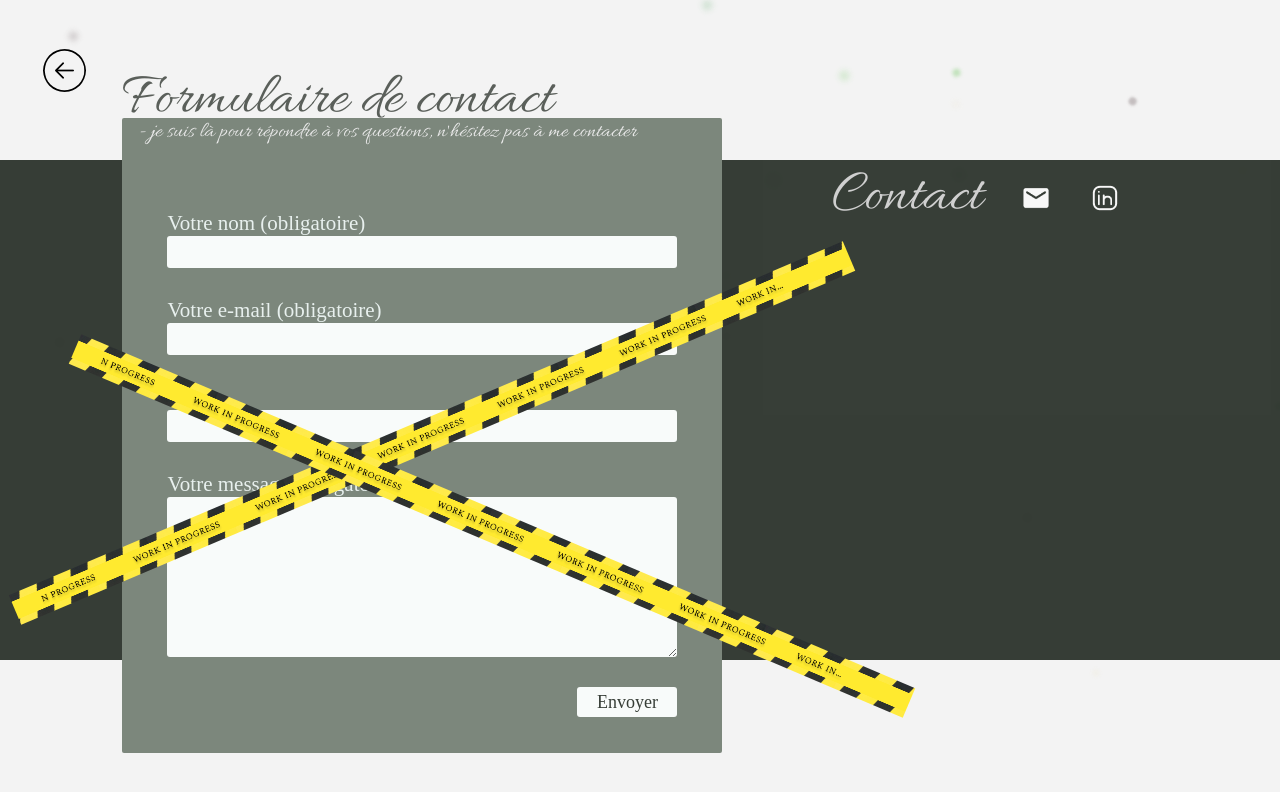
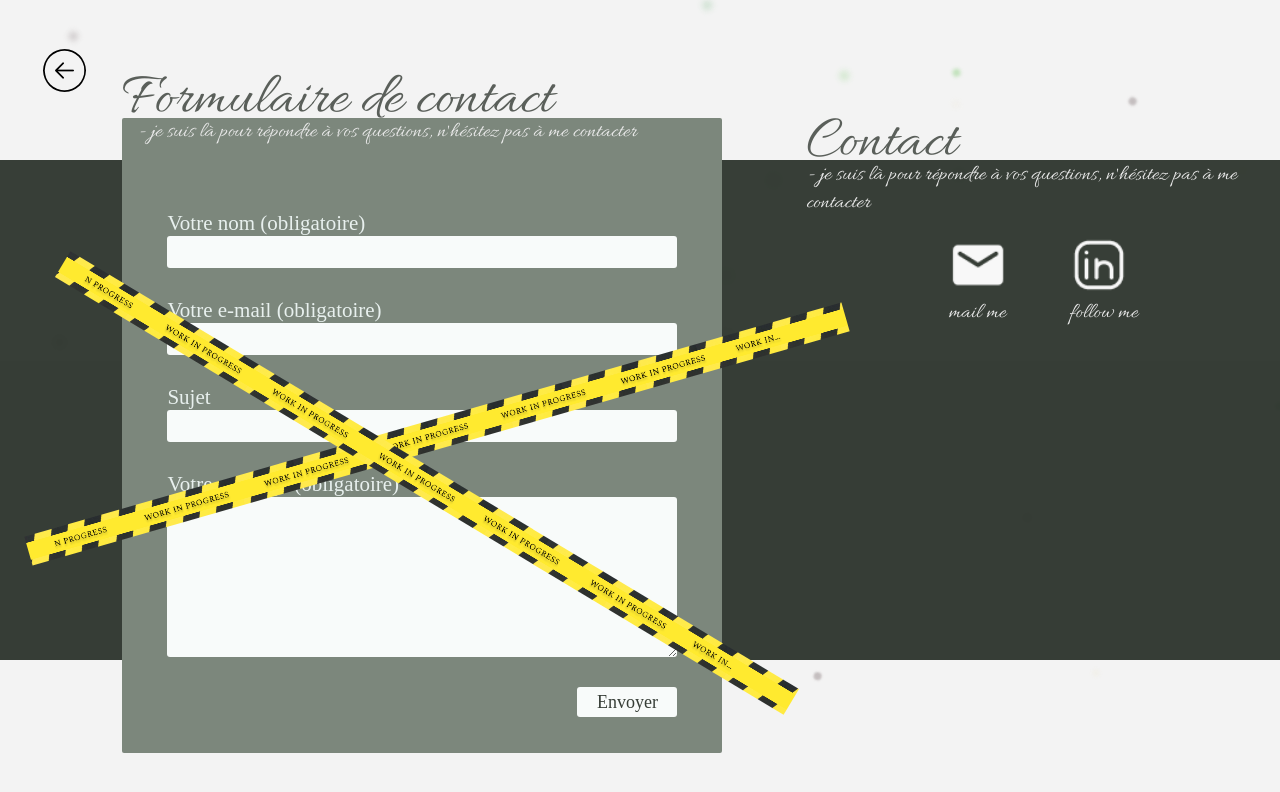
Before and after one commit to VanesMP/portfolioVMP, a React (Create React App) app: page /contact in a window 1280 px wide. Shown: the top 792 px of the page. Built offline with nearby package versions, Linux system fonts and the light colour scheme; a web font is replaced by a local one.

Commit message:
bug linkedin link

```diff
--- /dev/null
+++ b/src/Composnent/ContactLink.js
@@ -0,0 +1,15 @@
+import React from "react";
+
+function ContactLink({ styleIconentext, icone, altText, targetLink, styleIconeContact, styleInstruction, subtextLink }) {
+
+    return(
+        <div className={styleIconentext} >
+            <a href={targetLink} target="_blank" rel="noopener noreferrer" >
+                <img src={icone} alt={altText} className={styleIconeContact} />
+                <p className={styleInstruction}>{subtextLink}</p>
+            </a>
+        </div>
+    )
+};
+
+export default ContactLink;
--- a/src/Pages/Contact.js
+++ b/src/Pages/Contact.js
@@ -7,6 +7,8 @@
 import iconeLinkedin from "../assets/iconeLinkedin.png";
 import backHome from "../assets/ArrowUp.svg";
 import Background from "../Composnent/Background";
+import ContactLink from "../Composnent/ContactLink";
+import {dataLink} from "../data.js";
 
 
 function Contact() {
@@ -17,18 +19,25 @@
         console.log(data);
       };
 
+    console.log(dataLink[0].Linkedin)
+
+    const linkLindekin = dataLink[0].Linkedin
+    console.log(linkLindekin)
+
     return(
         <div>
             <Background darkorclear="clear" />
             <Link to="/">
                 <img src={backHome} alt="retour vers la page d'accueil" className="backHome"/>
             </Link>
-            <img src={bannerWip} alt="work in progress, presque prêt" className="crimeBanner InProgress1" ></img>
-            <img src={bannerWip} alt="work in progress, presque prêt" className="crimeBanner InProgress2" ></img>
             <div className="bannerCenter">
                     <h1 className="titleContact">Formulaire de contact</h1>
                         <div className="containerFormContact">
-                            <h3 className="subtitleContact">- je suis là pour répondre à vos questions, n'hésitez pas à me contacter</h3>
+            <div>
+                <img src={bannerWip} alt="work in progress, presque prêt" className="crimeBanner InProgress1" ></img>
+                <img src={bannerWip} alt="work in progress, presque prêt" className="crimeBanner InProgress2" ></img>
+            </div>
+                            <p className="subtitleContact subtitleContactForm">- je suis là pour répondre à vos questions, n'hésitez pas à me contacter</p>
                             <form onSubmit={handleSubmit(onSubmit)} className="formulaire">
                                 <label htmlFor="name" className="labelContact">Votre nom (obligatoire)</label>
                                     <input
@@ -72,10 +81,26 @@
                                 <button type="submit" value="Submit" className="submitButton">Envoyer</button>
                             </form>
                         </div>
-                        <div className="containerIconeContact">
+                        <div className="containerContact">
                             <h2 className="titleContactIcone">Contact</h2>
-                            <img src={iconeEmail} alt="icone email contact" className="iconeContact" />
-                            <img src={iconeLinkedin} alt="icone contact Linkedin" className="iconeContact" />
+                            <p className="subtitleContact">- je suis là pour répondre à vos questions, n'hésitez pas à me contacter</p>
+                            <div className="containerIcone" >
+                                <ContactLink styleIconentext="iconentext"
+                                             icone={iconeEmail}
+                                             targetLink="mailto:alicemp@hotmail.fr"
+                                             altText="icone contact mail"
+                                             styleIconeContact="iconeContact"
+                                             styleInstruction="instruction"
+                                             subtextLink="mail me" />
+                                    <ContactLink styleIconentext="iconentext"
+                                                icone={iconeLinkedin}
+                                                //  targetLink="www.linkedin.com/in/vanessa-macedo-pinto-devjunior"
+                                                targetLink={linkLindekin}
+                                                altText="icone contact Linkedin"
+                                                styleIconeContact="iconeContact"
+                                                styleInstruction="instruction"
+                                                subtextLink="follow me" />
+                            </div>
                         </div>
             </div>
         </div>
--- a/src/Styles/contact.css
+++ b/src/Styles/contact.css
@@ -42,27 +42,41 @@
     margin-right: 34%;
 }
 
-.containerIconeContact {
-    left: 65%;
+.containerContact {
+    left: 63%;
     position: absolute;
     display: flex;
-    top: 0;
-    width: 288px;
-    flex-direction: row;
-    align-items: center;
-    justify-content: space-between;
+    top: -54px;
+    flex-direction: column;
+    align-items: flex-start;
+    justify-content: space-evenly;
 }
 
 .titleContactIcone {
     font: 100 60px 'Allura', cursive;
-    color: #d0d0d0;
+    color: #5a5f5a;
+    height: 55px;
 }
 
-.subtitleContact {
+.subtitleContact,
+.instruction {
     color: #eaeaea;
+    font: 100 22px 'Allura', cursive;
+}
+
+.subtitleContactForm {
     width: 95%;
     margin: auto;
-    font: 100 22px 'Allura', cursive;
+}
+
+.containerIcone {
+    display: flex;
+    justify-content: space-between;
+    width: 40%;
+    flex-direction: row;
+    height: 110px;
+    align-items: flex-end;
+    margin: auto;
 }
 
 .formulaire {
@@ -117,25 +131,30 @@
 }
 
 .iconeContact {
-    width: 30px;
-    height: 30px;
-    cursor: pointer;
+    width: 60px;
+    height: 60px;
 }
 
 .crimeBanner {
     position: absolute;
     z-index: 3;
-    height: 32px;
+    height: 30px;
 }
 
 .InProgress1 {
-    top: 417px;
-    left: -21px;
-    transform: rotate(337deg);
+    top: 301px;
+    left: -110px;
+    transform: rotate(344deg);
 }
 
 .InProgress2 {
-    top: 510px;
-    left: 39px;
-    transform: rotate(23deg);
+    top: 350px;
+    left: -120px;
+    transform: rotate(31deg);
 }
+
+.iconentext {
+    display: flex;
+    flex-direction: column;
+    cursor: pointer;
+}
--- a/src/data.js
+++ b/src/data.js
@@ -295,3 +295,7 @@
     // }
 
 ]
+
+export const dataLink = [{
+    Linkedin: "www.linkedin.com/in/vanessa-macedo-pinto-devjunior"
+}]
```
